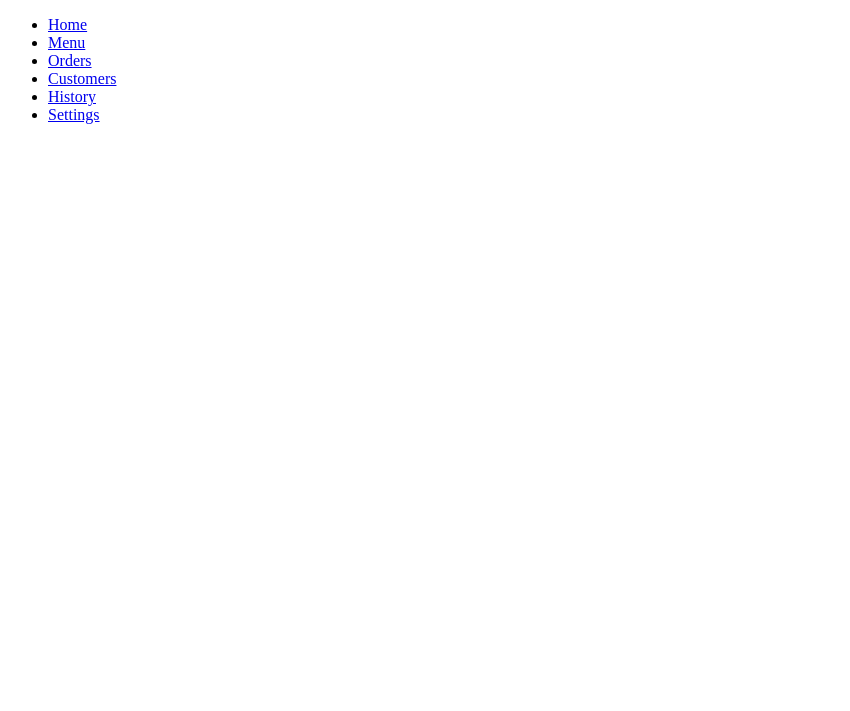
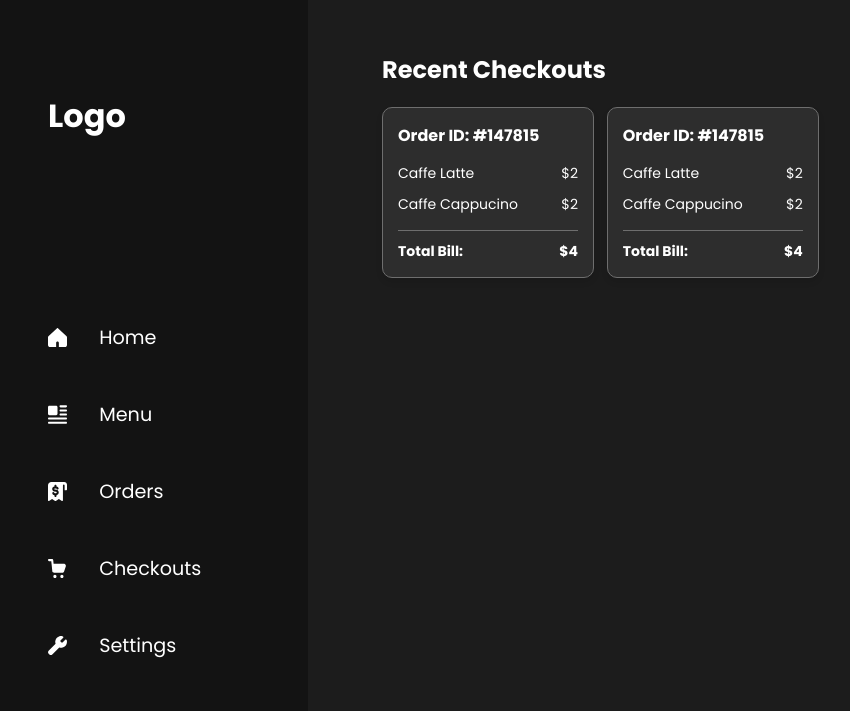
Before and after one commit to MystiaFin/uts, a plain HTML site: page home.html in a window 1280 px wide. Shown: the whole page, without its empty margins (0-850 px from the left). Drawn offline with Linux system fonts and the light colour scheme.

Commit message:
second commit

```diff
--- a/home.html
+++ b/home.html
@@ -3,27 +3,72 @@
 <head>
     <meta charset="UTF-8">
     <meta name="viewport" content="width=device-width, initial-scale=1.0">
+    <link rel="stylesheet" href="/styles.css">
     <title>RedPOS</title>
 </head>
 <body>
-    <div class="globa-container">
+    <div class="global-container">
         <nav class="sidebar">
             <div class="logo">
-
+                Logo
             </div>
             <div class="menu">
                 <ul>
-                    <li><a href="home.html">Home</a></li>
-                    <li><a href="menu.html">Menu</a></li>
-                    <li><a href="orders.html">Orders</a></li>
-                    <li><a href="customers.html">Customers</a></li>
-                    <li><a href="history.html">History</a></li>
-                    <li><a href="settings.html">Settings</a></li>
+                    <li><a href="#"><img src="/assets/home.svg"/>Home</a></li>
+                    <li><a href="#"><img src="/assets/menu.svg"/>Menu</a></li>
+                    <li><a href="#"><img src="/assets/order.svg"/>Orders</a></li>
+                    <li><a href="#"><img src="/assets/checkouts.svg"/>Checkouts</a></li>
+                    <li><a href="#"><img src="/assets/settings.svg"/>Settings</a></li>
                 </ul>
             </div>
         </nav>
         <div class="body-container">
+            <div class="header">
+                <h2>Recent Checkouts</h2>
+                <!--card component-->
+                <div class="card-container">
+                    <div class="card">
+                        <div class="card-header">
+                          <h2>Order ID: #147815</h2>
+                        </div>
+                        <div class="card-body">
+                          <div class="ordered-item">
+                            <span class="item-name">Caffe Latte</span>
+                            <span class="item-price">$2</span>
+                          </div>
+                          <div class="ordered-item">
+                            <span class="item-name">Caffe Cappucino</span>
+                            <span class="item-price">$2</span>
+                          </div>
+                        </div>
+                        <div class="card-footer">
+                          <span class="total-label">Total Bill:</span>
+                          <span class="total-price">$4</span>
+                        </div>
+                    </div>
+                    <div class="card">
+                        <div class="card-header">
+                          <h2>Order ID: #147815</h2>
+                        </div>
+                        <div class="card-body">
+                          <div class="ordered-item">
+                            <span class="item-name">Caffe Latte</span>
+                            <span class="item-price">$2</span>
+                          </div>
+                          <div class="ordered-item">
+                            <span class="item-name">Caffe Cappucino</span>
+                            <span class="item-price">$2</span>
+                          </div>
+                        </div>
+                        <div class="card-footer">
+                          <span class="total-label">Total Bill:</span>
+                          <span class="total-price">$4</span>
+                        </div>
+                    </div>
 
+                </div>
+                <!--closing card component-->
+            </div>
         </div>
     </div>
 </body>
--- a/styles.css
+++ b/styles.css
@@ -0,0 +1,122 @@
+@import url('https://fonts.googleapis.com/css2?family=Poppins:ital,wght@0,100;0,200;0,300;0,400;0,500;0,600;0,700;0,800;0,900;1,100;1,200;1,300;1,400;1,500;1,600;1,700;1,800;1,900&display=swap');
+
+:root {
+    --primary-black: #131313;
+    --secondary-gray: #1C1C1C;
+    --primary-button: #AD0000;
+    --text-primary: white;
+
+    /* card */
+    --card-bg: #2D2D2DFF;
+    --card-footer: #3C3C3C;
+    --text-primary: #FFFFFF;
+    --text-secondary: #A0A0A0;
+
+    /*  decoration */
+    --primary-border: #6E6E6E;
+
+    /* screen breakpoints */
+    --mobile: 768px;
+    --tablet: 1040px;
+    --desktop: 1440px;
+}
+
+body {
+    background-color: var(--secondary-gray);
+    font-family: 'Poppins', sans-serif;
+    color: var(--text-primary);
+    margin: 0;
+    padding: 0;
+}
+
+/* side bar */
+.sidebar {
+    background-color: var(--primary-black);
+    height: 100vh;
+    width: 260px;
+    padding-left: 3rem;
+    position: fixed;
+    top: 0;
+    display: flex;
+    flex-direction: column;
+    justify-content: space-around;
+}
+
+.sidebar .logo {
+    font-size: 2rem;
+    font-weight: 700;
+}
+
+.sidebar ul {
+    list-style-type: none;
+    padding: 0;
+    margin: 0;
+}
+
+.sidebar ul li {
+    margin-bottom: 3rem;
+}
+
+.sidebar a {
+    text-decoration: none;
+    color: var(--textprimary);
+    font-size: 1.2rem;
+    display: flex;
+    align-items: center;
+}
+.sidebar img {
+    margin-right: 2rem;
+    height: 1.2rem;
+}
+/* closing side bar */
+
+/* body */
+.body-container {
+    margin-left: 350px;
+    padding: 2rem;
+}
+
+.card-container {
+    display: flex;
+    gap: 0.8rem;
+}
+
+.card {
+    background-color: var(--card-bg);
+    border-radius: 10px;
+    padding: 15px;
+    width: 180px;
+    box-shadow: 0 4px 6px rgba(0, 0, 0, 0.1);
+    border: 1px solid var(--primary-border);
+  }
+
+  .card-header h2 {
+    font-size: 16px;
+    margin: 0 0 15px 0;
+  }
+
+  .card-body {
+    margin-bottom: 15px;
+  }
+
+  .ordered-item {
+    display: flex;
+    justify-content: space-between;
+    margin-bottom: 10px;
+  }
+
+  .item-name, .item-price {
+    font-size: 14px;
+  }
+
+  .card-footer {
+    display: flex;
+    justify-content: space-between;
+    border-top: 1px solid var(--primary-border);
+    padding-top: 10px;
+  }
+
+  .total-label, .total-price {
+    font-size: 14px;
+    font-weight: bold;
+  }
```
Also changed, not shown: assets/checkouts.svg (added), assets/home.svg (added), assets/menu.svg (added), assets/order.svg (added), assets/settings.svg (added).
